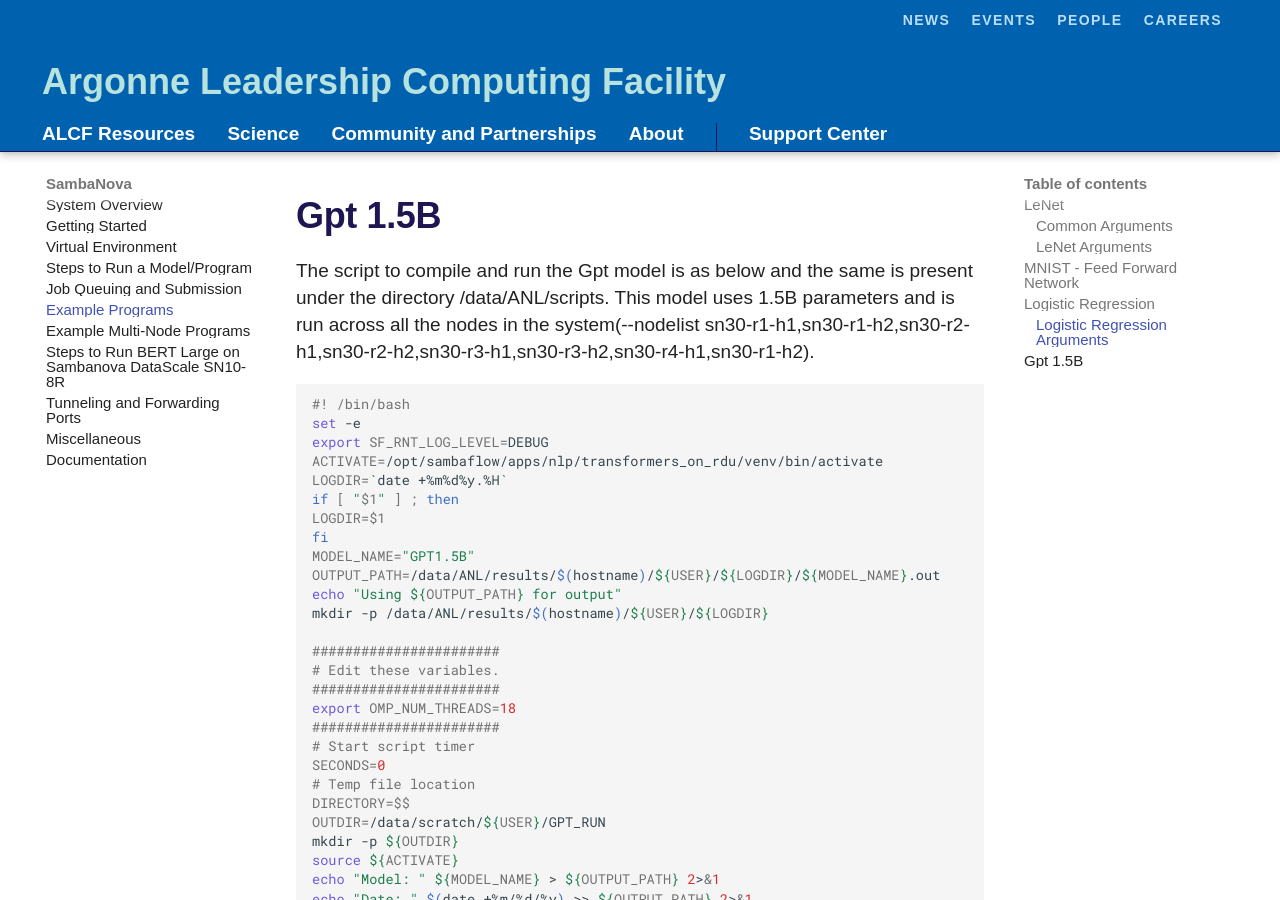
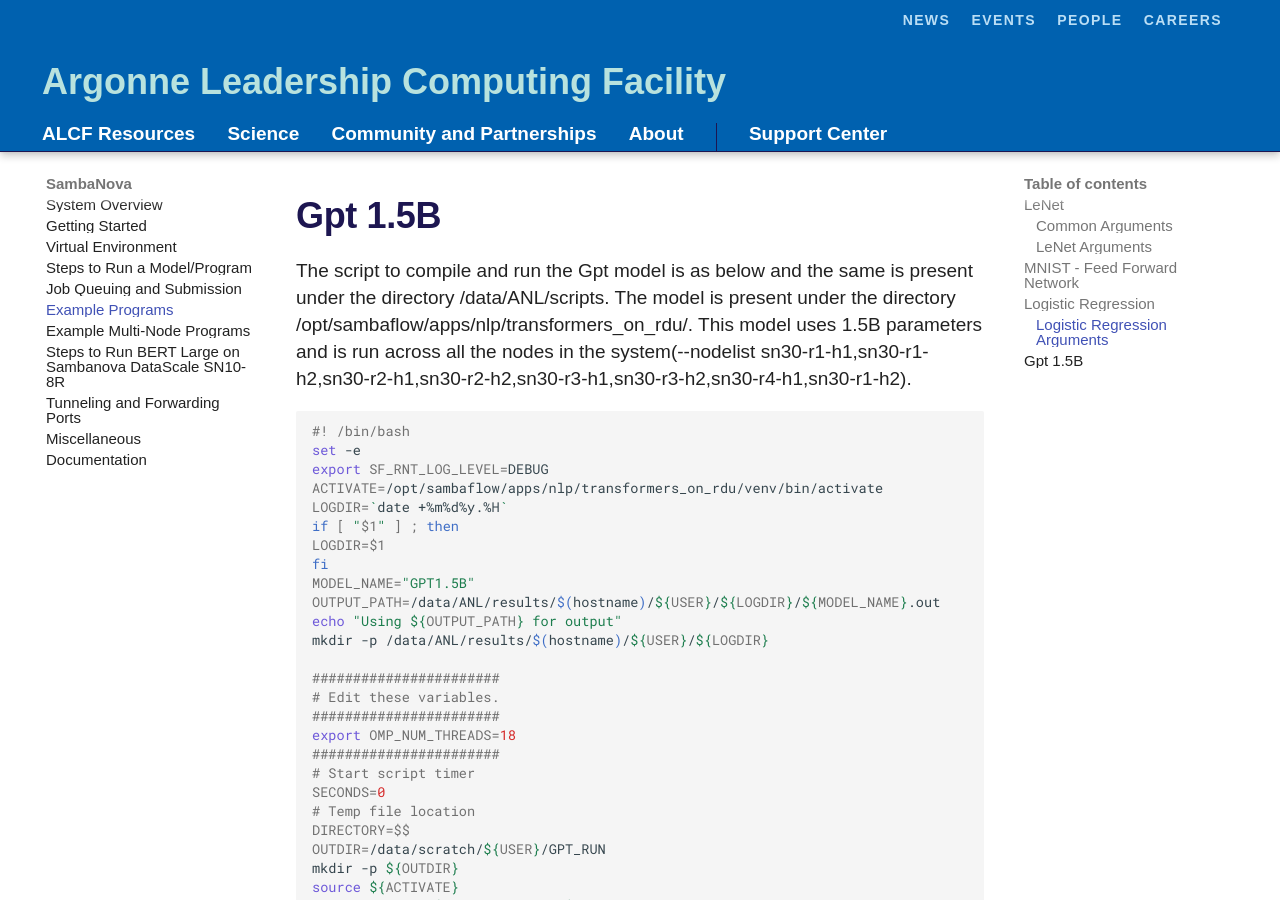
Before and after one commit to argonne-lcf/ai-testbed-userdocs, an MkDocs documentation site: the page built from docs/sambanova/Example-Programs.md, in a window 1280 px wide and 900 px high, scrolled down 6545 px. Built offline with MkDocs 1.6.1 and Material for MkDocs 9.7.7, drawn with Linux system fonts in a browser that asks for light colours; some web fonts are replaced; comment, search, counter and statistics services are not loaded.

Commit message:
Update Example-Programs.md
Add mention of directory for source code for GPT models.

````diff
--- a/docs/sambanova/Example-Programs.md
+++ b/docs/sambanova/Example-Programs.md
@@ -284,9 +284,7 @@
 
 ## Gpt 1.5B
 
-The script to compile and run the Gpt model is as below and the same is present under the directory /data/ANL/scripts.
-This model uses 1.5B parameters and is run across all the nodes in the system(--nodelist sn30-r1-h1,sn30-r1-h2,sn30-r2-h1,sn30-r2-h2,sn30-r3-h1,sn30-r3-h2,sn30-r4-h1,sn30-r1-h2).
-
+The script to compile and run the Gpt model is as below and the same is present under the directory /data/ANL/scripts. The model is present under the directory /opt/sambaflow/apps/nlp/transformers_on_rdu/. This model uses 1.5B parameters and is run across all the nodes in the system(--nodelist sn30-r1-h1,sn30-r1-h2,sn30-r2-h1,sn30-r2-h2,sn30-r3-h1,sn30-r3-h2,sn30-r4-h1,sn30-r1-h2).
 
 ```bash
 #! /bin/bash
````
